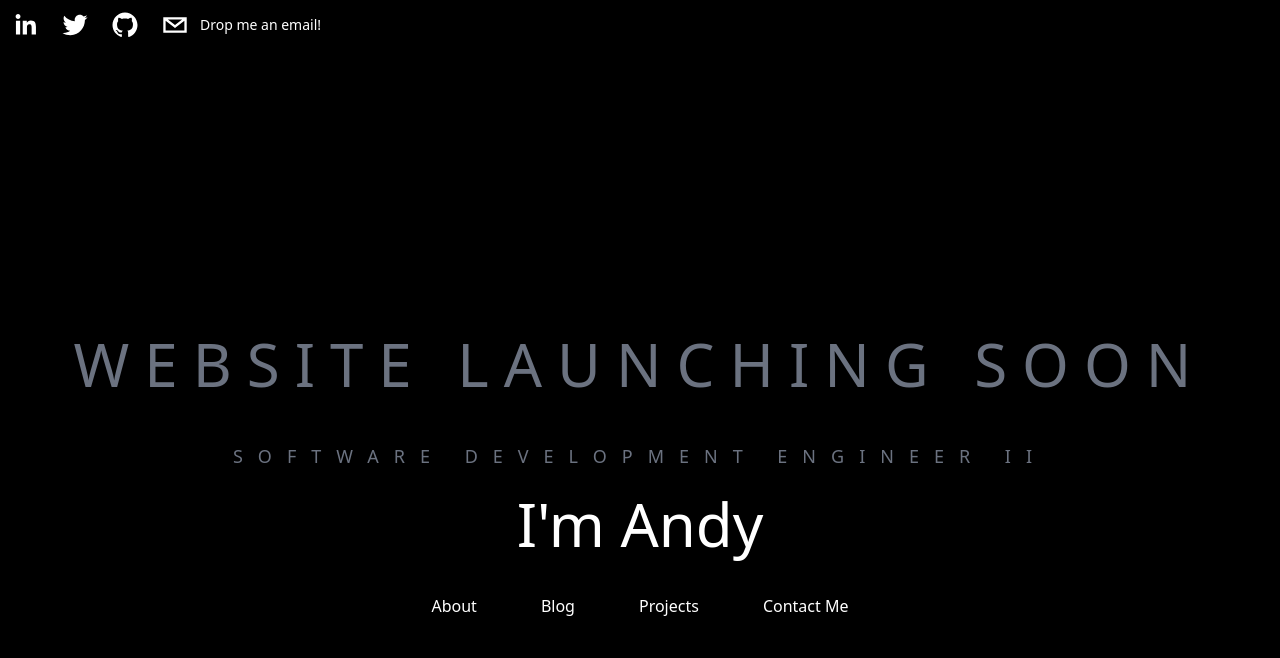
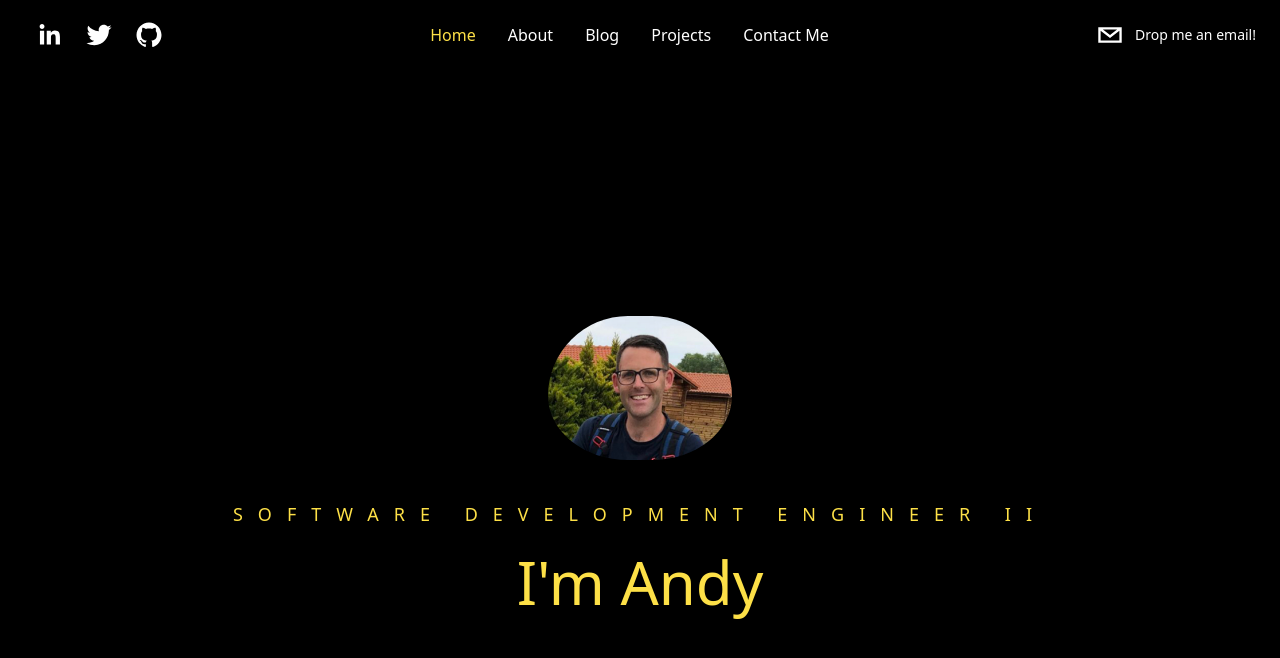
Before and after one commit to AndyMarriottCoder/MyPortfolio, a Next.js app: page / in a window 1280 px wide. Shown: the top 658 px of the page. Built offline with nearby package versions, Linux system fonts and the light colour scheme.

Commit message:
Progress made revamping the homepage

```diff
--- a/components/Intro.tsx
+++ b/components/Intro.tsx
@@ -1,7 +1,7 @@
 import React from 'react'
 import Link from 'next/link';
 import { useTypewriter } from 'react-simple-typewriter';
-// import myImage from '../images/PhotoOfMe.png';
+import myImage from '../images/PhotoOfMe.png';
 // import myImage from 'next/image';
 
 type Props = {}
@@ -18,35 +18,15 @@ export default function Intro({}: Props) {
 
   // Styling of the font and the buttons
   return (
-    <div className="bg-black text-white h-screen flex flex-col items-center justify-center text-center overflow-hidden">
-    {/* >BackgroundCircles /> */}
-    <h1 className="text-6xl uppercase text-gray-500 pb-6 pt-6 tracking-[15px]">
-      WEBSITE LAUNCHING SOON
-      </h1>
-    {/* <img className="relative rounded-full h-40 w-50 mx-auto pb-4" src={myImage.src} /> */}
-    <div className="z-10">
-    <h2 className="text-lg uppercase text-gray-500 pb-6 pt-6 tracking-[15px]">
+    <div className="bg-black text-yellow-300 h-screen flex flex-col items-center justify-center text-center overflow-hidden">
+    <img className="relative rounded-full h-40 w-50 mx-auto pb-4" src={myImage.src} />
+    <h2 className="text-lg uppercase text-yellow-300 pb-6 pt-6 tracking-[15px]">
     Software Development Engineer II
     </h2>
     <h1 className="lg:text-6xl px-10">
       <span className="inline-block">{text}</span>
     </h1>
 
-    <div className="pt-10">
-      <Link href="#about">
-      <button className="IntroButton">About</button>
-      </Link>
-      <Link href="#blog">
-      <button className="IntroButton">Blog</button>
-      </Link>
-      <Link href="#projects">
-      <button className="IntroButton">Projects</button>
-      </Link>
-      <Link href="#contact">
-      <button className="IntroButton">Contact Me</button>
-      </Link>
-      </div>
-      </div>
       </div>
   )
 }
--- a/components/layout/Layout.tsx
+++ b/components/layout/Layout.tsx
@@ -1,12 +1,13 @@
 import React, { PropsWithChildren } from "react";
 import Header from "./Header";
 import Intro from "../Intro";
+import Header2 from "@/pages/Header2"
 
 const Layout = (props: PropsWithChildren) => {
   return (
     <div className="grid min-h-screen grid-rows-header">
       <header className="items-start bg-black">
-        <Header />
+        <Header2 />
       </header>
 
       <div className="items-start">
--- /dev/null
+++ b/pages/Header2.tsx
@@ -0,0 +1,68 @@
+import React from 'react'
+import { SocialIcon } from 'react-social-icons';
+
+// Function to link up mail image to email address
+function mailto(){
+  window.location.href = "mailto:andymcoder@outlook.com"
+}
+
+function Header2() {
+  return (
+
+<header>
+        <nav className="bg-black px-4 lg:px-6 py-2.5">
+            <div className="flex flex-wrap justify-between items-center mx-auto max-w-screen-xl">
+                <div className="flex items-center">
+                    <SocialIcon url="https://www.linkedin.com/in/andrewjamesmarriott"
+                      fgColor="White"
+                      bgColor="transparent"
+                    />
+                    <SocialIcon
+                      url="https://www.twitter.com/AndyMCoder"
+                      fgColor="White"
+                      bgColor="transparent"
+                    />
+                    <SocialIcon
+                      url="https://github.com/AndyMarriottCoder"
+                      fgColor="White"
+                      bgColor="transparent"
+                    />
+                </div>
+                <div className="flex items-center lg:order-2">
+                    <div className='flex flex-row items-center text-gray-500'>
+                    <SocialIcon
+                      className="cursor-pointer"
+                      network="email"
+                      fgColor="White"
+                      bgColor="transparent"
+                      onClick={mailto}
+                     />
+                    <p className="text-sm inline-flex text-white">Drop me an email!
+                    </p>
+                 </div>
+                </div>
+                <div className="hidden justify-between items-center w-full lg:flex lg:w-auto lg:order-1" id="mobile-menu-2">
+                    <ul className="flex flex-col mt-4 font-medium lg:flex-row lg:space-x-8 lg:mt-0">
+                        <li>
+                            <a href="#" className="block py-2 pr-4 pl-3 text-white rounded lg:bg-transparent lg:text-yellow-300 lg:p-0 dark:text-white" aria-current="page">Home</a>
+                        </li>
+                        <li>
+                            <a href="#" className="block py-2 pr-4 pl-3 text-white border-b border-gray-100 hover:bg-gray-50 lg:hover:bg-transparent lg:border-0 lg:hover:text-blue-700 lg:p-0 dark:text-gray-400 lg:dark:hover:text-white dark:hover:bg-gray-700 dark:hover:text-white lg:dark:hover:bg-transparent dark:border-gray-700">About</a>
+                        </li>
+                        <li>
+                            <a href="#" className="block py-2 pr-4 pl-3 text-white border-b border-gray-100 hover:bg-gray-50 lg:hover:bg-transparent lg:border-0 lg:hover:text-blue-700 lg:p-0 dark:text-gray-400 lg:dark:hover:text-white dark:hover:bg-gray-700 dark:hover:text-white lg:dark:hover:bg-transparent dark:border-gray-700">Blog</a>
+                        </li>
+                        <li>
+                            <a href="#" className="block py-2 pr-4 pl-3 text-white border-b border-gray-100 hover:bg-gray-50 lg:hover:bg-transparent lg:border-0 lg:hover:text-blue-700 lg:p-0 dark:text-gray-400 lg:dark:hover:text-white dark:hover:bg-gray-700 dark:hover:text-white lg:dark:hover:bg-transparent dark:border-gray-700">Projects</a>
+                        </li>
+                        <li>
+                            <a href="#" className="block py-2 pr-4 pl-3 text-white border-b border-gray-100 hover:bg-gray-50 lg:hover:bg-transparent lg:border-0 lg:hover:text-blue-700 lg:p-0 dark:text-gray-400 lg:dark:hover:text-white dark:hover:bg-gray-700 dark:hover:text-white lg:dark:hover:bg-transparent dark:border-gray-700">Contact Me</a>
+                        </li>
+                    </ul>
+                </div>
+            </div>
+        </nav>
+    </header>
+  )};
+
+export default Header2;
```
Also changed, not shown: pages/Header.tsx (+0 -38 lines).
